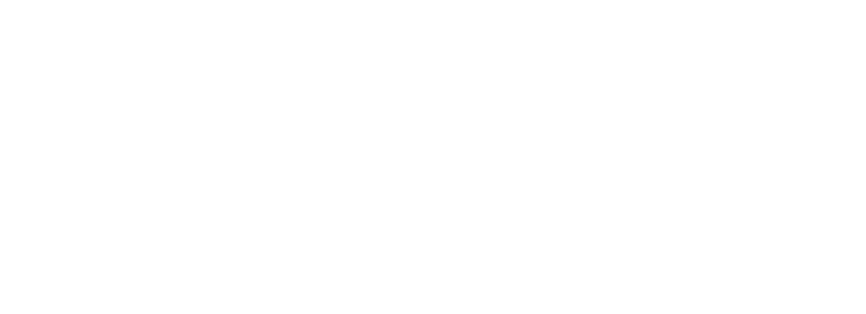
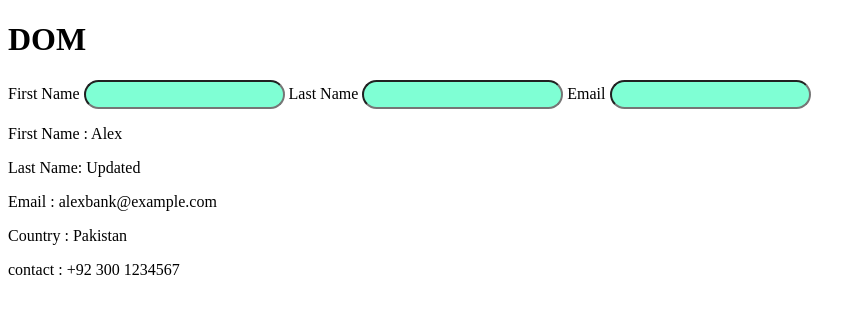
Before and after one commit to Muhammad-Jawad-0/JS-Assignment-2, a plain HTML site: page index.html in a window 1280 px wide. Shown: the whole page, without its empty margins (0-866 px from the left). Drawn offline with Linux system fonts and the light colour scheme.

Commit message:
58 to 67

```diff
--- /dev/null
+++ b/chp 58to67.js
@@ -0,0 +1,89 @@
+// -------------------------------- Chapter 58 to 67 ----------------------------------
+
+// ---------------------DOM
+
+// Q1. Consider you have following code snippet:
+
+// (Copy it in your HTML file)
+
+// <div>
+// <h1> DOM </h1>
+// <div id=”form-content” class=”content”>
+// <label for=”first-name”>First Name</label>
+// <input type=”text” id=”first-name” />
+// <label for=”last-name”>Last Name</label>
+// <input type=”text” id=”last-name” />
+// <label for=”email”>Email</label>
+// <input type=”text” id=”email” />
+// </div>
+// <div id=”main-content” class=”content”>
+// <p class=”render”> First Name : Alex</p>
+// <p class=”render” id=”lastName”>Last Name: Bank</p>
+// <p class=”render”> Email : alexbank@example.com</p>
+// <p class=”render”> Country : Pakistan </p>
+// <p class=”render”> contact : +92 300 1234567</p>
+// </div>
+// </div>
+// i. Get element of id “main-content” and assign them in a variable.
+// ii. Display all child elements of “main-content” element.
+// iii. Get all elements of class “render” and show their innerHTML
+// in browser.
+// iv. Fill input value whose element id first-name using javascript.
+// v. Repeat part iv for id ”last-name” and “email”.
+
+// let mainContent = document.getElementById('main-content');
+
+// console.log('Child Element Of Main Contant :' , mainContent.children);
+
+// let renderElements = document.getElementsByClassName('render');
+// for(let i = 0; i < renderElements.length; i++) {
+//     console.log('innerHTML Of Rander Element :' , renderElements[i].innerHTML);
+// }
+
+// document.getElementById('first-name').value = "YourFirstName";
+
+// document.getElementById('last-name').value = "YourLastName";
+// document.getElementById('email').value = "you@example.com";
+
+
+// Q2. use HTML code of question 1 and show the result on browser.
+// i. What is node type of element having id “form-content”.
+// ii. Show node type of element having id “lastName” and its child node.
+// iii. Update child node of element having id “lastName”.
+// iv. Get First and last child of id “main-content”.
+// v. Get next and previous siblings of id “lastName”.
+// vi. Get parent node and node type of element having id “email”
+
+//>>>>>>> (i)
+let formContentNode = document.getElementById('form-content');
+console.log('i. Node Type Of "form-content" :' , formContentNode.nodeType);
+
+//>>>>>>> (ii)
+let lastNameNode = document.getElementById("lastName");
+console.log("ii. Node Type Of Last Name : " , lastNameNode.nodeType);
+console.log("   Child nodes of 'lastName':", lastNameNode.nodeType.childNodes);
+
+//>>>>>>> (iii)
+lastNameNode.textContent = 'Last Name: Updated'
+
+//>>>>>>> (iv)
+
+let mainContent = document.getElementById('main-content');
+console.log("First Child Of 'main-content'" , mainContent.firstElementChild);
+console.log("Last Child Of 'main-content'" , mainContent.lastElementChild);
+
+//>>>>>>> (v)
+
+let lastNameNextSibling = lastNameNode.nextElementSibling;
+let lastNamePreviousSibling = lastNameNode.previousElementSibling;
+console.log('Next Element Siblings Of "lastName": ' , lastNameNextSibling);
+console.log('Previous Element Siblings Of "lastName": ' , lastNamePreviousSibling);
+
+
+//>>>>>>> (vi)
+
+let emailNode = document.getElementById('email');
+let emailParentNode = emailNode.parentNode;
+
+console.log('Parent Node Of Email :' , emailParentNode);
+console.log('Node Type Of Email :' , emailNode.nodeType)
--- a/index.html
+++ b/index.html
@@ -262,10 +262,68 @@ appear with the values of that row. -->
 </table> -->
 
 
+<!-- // -------------------------------- Chapter 58 to 67 ----------------------------------
+
+// ---------------------DOM -->
+
+<!-- 1. Consider you have following code snippet:
+
+(Copy it in your HTML file) -->
+
+<!-- <div>
+<h1> DOM </h1>
+<div id='form-content' class='content'>
+<label for='first-name'>First Name</label>
+<input type='text' id='first-name' />
+<label for='last-name'>Last Name</label>
+<input type='text' id='last-name' />
+<label for='email'>Email</label>
+<input type='text' id='email' />
+</div>
+<div id='main-content' class='content'>
+<p class='render'> First Name : Alex</p>
+<p class='render' id='lastName'>Last Name: Bank</p>
+<p class='render'> Email : alexbank@example.com</p>
+<p class='render'> Country : Pakistan </p>
+<p class='render'> contact : +92 300 1234567</p>
+</div>
+</div> -->
+<!-- i. Get element of id “main-content” and assign them in a variable.
+ii. Display all child elements of “main-content” element.
+iii. Get all elements of class “render” and show their innerHTML
+in browser.
+iv. Fill input value whose element id first-name using javascript.
+v. Repeat part iv for id ”last-name” and “email”. -->
 
 
+<!--
+Q2. use HTML code of question 1 and show the result on browser.
+i. What is node type of element having id “form-content”.
+ii. Show node type of element having id “lastName” and its child node.
+iii. Update child node of element having id “lastName”.
+iv. Get First and last child of id “main-content”.
+v. Get next and previous siblings of id “lastName”.
+vi. Get parent node and node type of element having id “email” -->
 
 
+<div>
+<h1> DOM </h1>
+<div id='form-content' class='content'>
+<label for='first-name'>First Name</label>
+<input type='text' id='first-name' />
+<label for='last-name'>Last Name</label>
+<input type='text' id='last-name' />
+<label for='email'>Email</label>
+<input type='text' id='email' />
+</div>
+<div id='main-content' class='content'>
+<p class='render'> First Name : Alex</p>
+<p class='render' id='lastName'>Last Name: Bank</p>
+<p class='render'> Email : alexbank@example.com</p>
+<p class='render'> Country : Pakistan </p>
+<p class='render'> contact : +92 300 1234567</p>
+</div>
+</div>
 
 
 
@@ -288,6 +346,7 @@ appear with the values of that row. -->
     <!-- <script src="chp 35to38.js"></script> -->
     <!-- <script src="chp 38to42.js"></script> -->
     <!-- <script src="chp 43to48.js"></script> -->
-    <script src="chp 49to52.js"></script>
+    <!-- <script src="chp 49to52.js"></script> -->
+    <script src="chp 58to67.js"></script>
 </body>
 </html>
```
